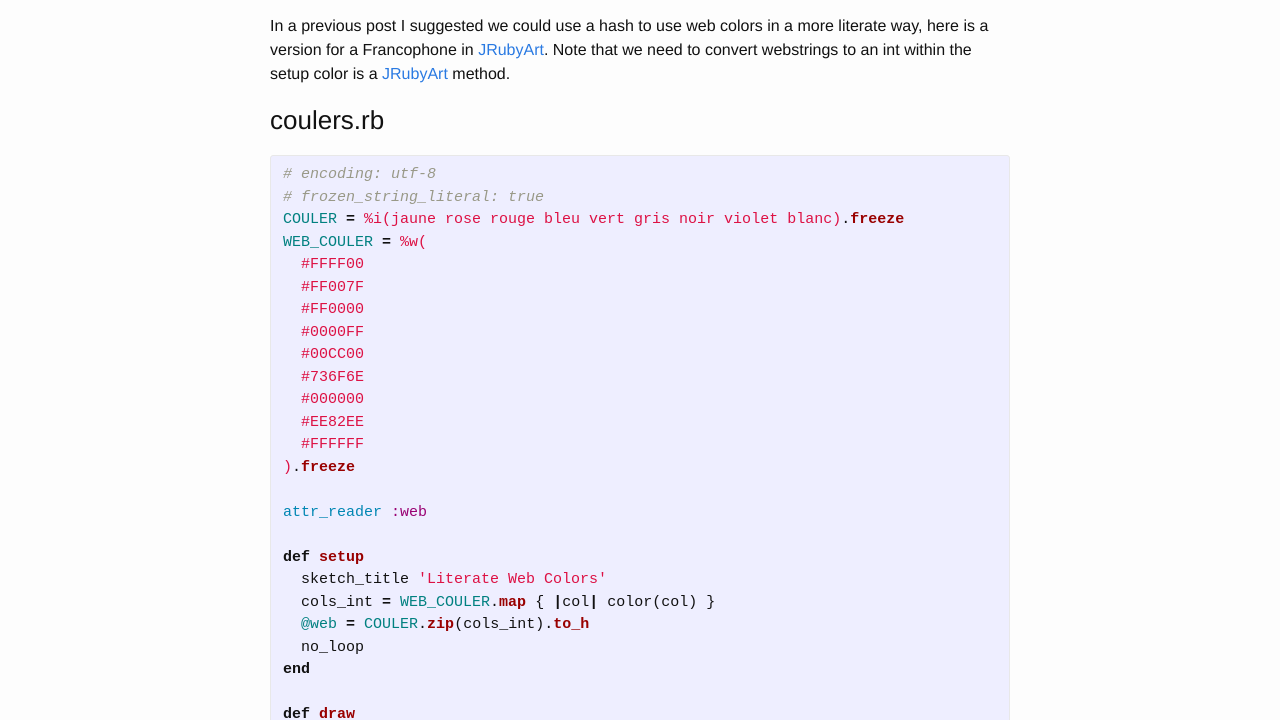
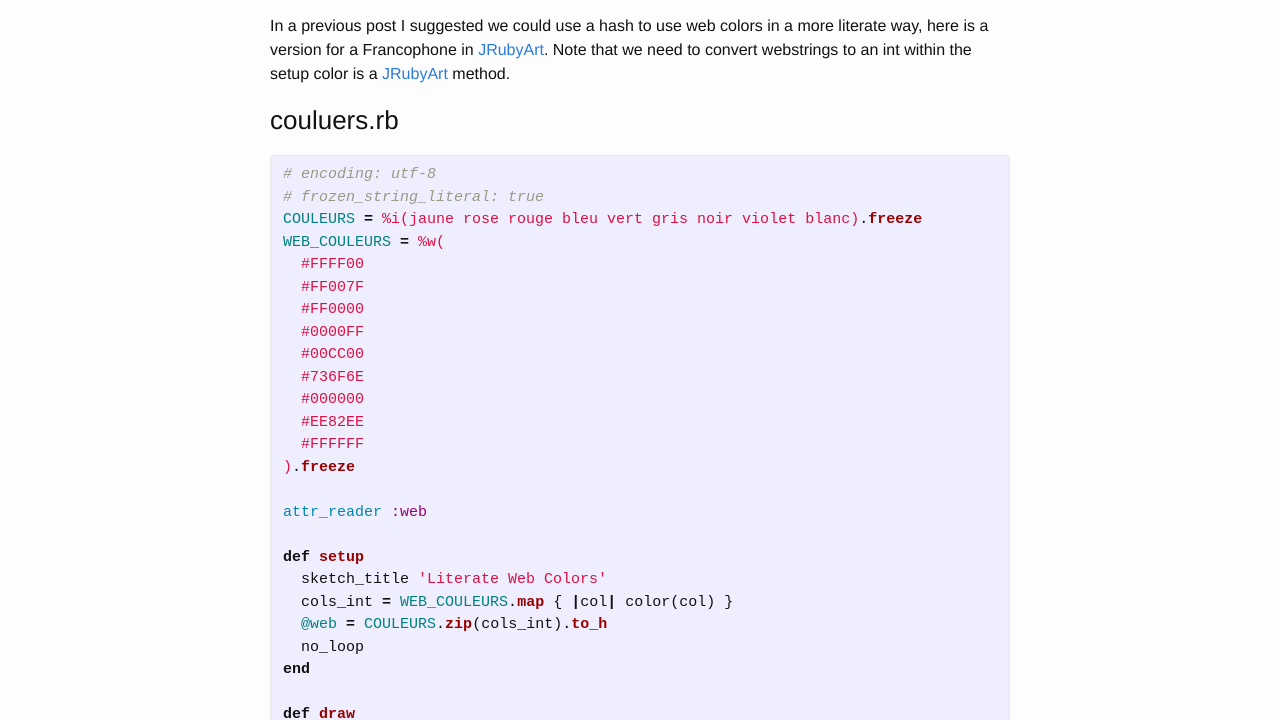
Before and after one commit to monkstone/monkstone.github.com, a Jekyll site: the page built from _posts/2016-04-22-literate_colors_with_ruby.md, in a window 1280 px wide. Shown: the part 186-906 px from the top of the page. Built offline with Jekyll 4.4.1, drawn with Linux system fonts in a browser that asks for light colours.

Commit message:
pesky French spelling for color

```diff
--- a/_posts/2016-04-22-literate_colors_with_ruby.md
+++ b/_posts/2016-04-22-literate_colors_with_ruby.md
@@ -9,13 +9,13 @@ keywords: literate, color, coluer, JRubyArt
 In a previous post I suggested we could use a hash to use web colors in a more literate way, here is a version for a Francophone in [JRubyArt][jruby_art]. Note that we need to convert webstrings to an int within the setup color is a
 [JRubyArt][jruby_art] method.
 
-### coulers.rb ###
+### couluers.rb ###
 
 {% highlight ruby %}
 # encoding: utf-8
 # frozen_string_literal: true
-COULER = %i(jaune rose rouge bleu vert gris noir violet blanc).freeze
-WEB_COULER = %w(
+COULEURS = %i(jaune rose rouge bleu vert gris noir violet blanc).freeze
+WEB_COULEURS = %w(
   #FFFF00
   #FF007F
   #FF0000
@@ -31,8 +31,8 @@ attr_reader :web
 
 def setup
   sketch_title 'Literate Web Colors'
-  cols_int = WEB_COULER.map { |col| color(col) }
-  @web = COULER.zip(cols_int).to_h
+  cols_int = WEB_COULEURS.map { |col| color(col) }
+  @web = COULEURS.zip(cols_int).to_h
   no_loop
 end
 
@@ -63,6 +63,6 @@ end
 
 {% endhighlight %}
 
-<img src="/assets/coulers.png" />
+<img src="/assets/couleurs.png" />
 
 [jruby_art]:https://ruby-processing.github.io/index.html
```
Also changed, not shown: assets/couleurs.png (renamed from assets/coulers.png).
